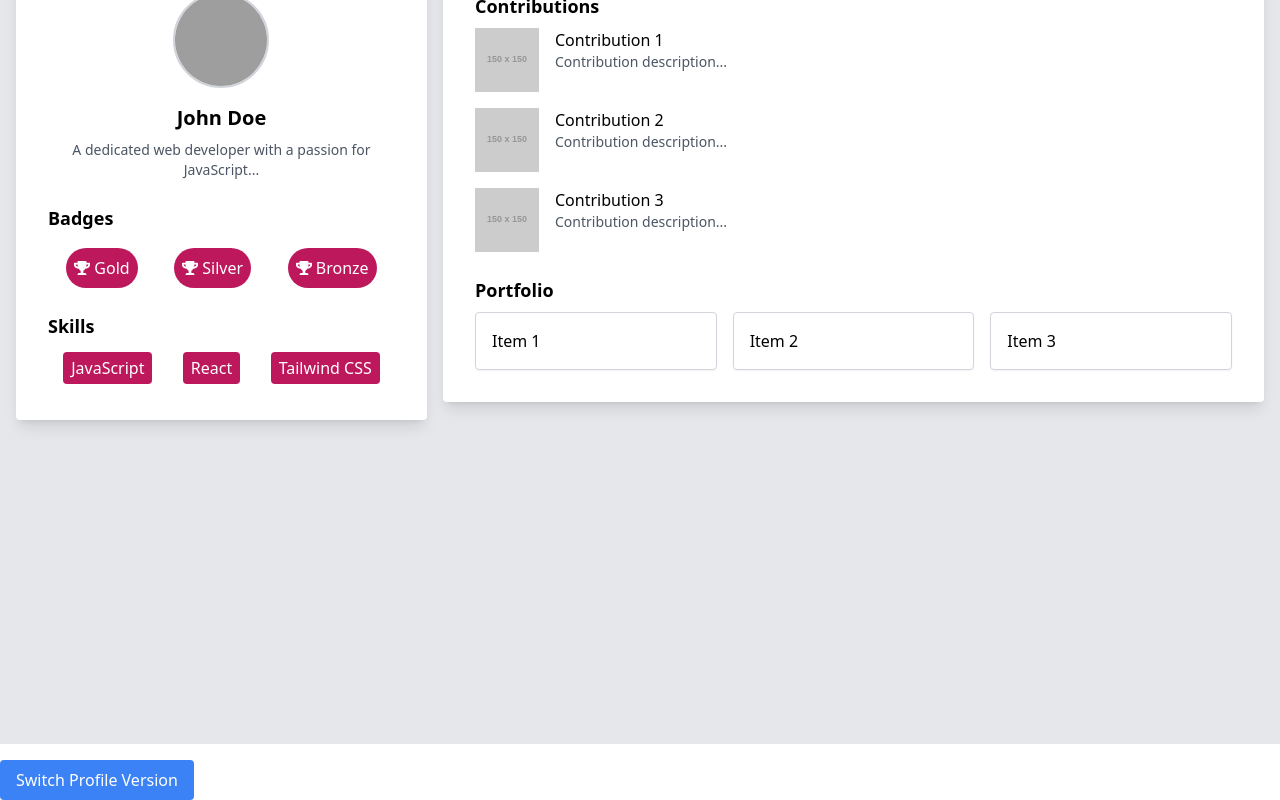
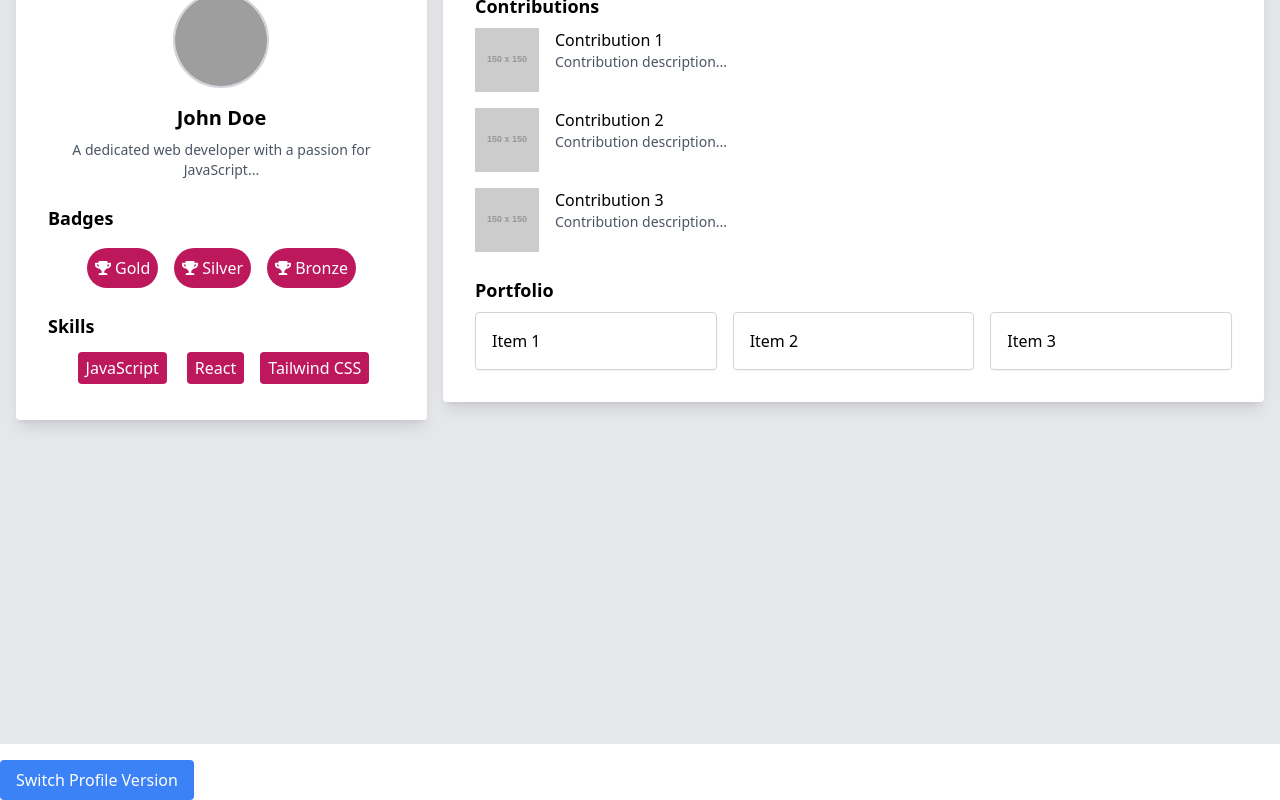
Before and after one commit to HAN-AIM-CMD-WG/Inclusive-Design, a React (Create React App) app in the folder frontend/: page /profile in a window 1280 px wide. Both pictures are taken after a click on the button "Switch Profile Version". Shown: the part 144-944 px from the top of the page. Built offline with nearby package versions, Linux system fonts and the light colour scheme; grey boxes are pictures that could not be loaded.

Commit message:
Update ProfileExample2.js

```diff
--- a/frontend/src/pages/ProfileExample2.js
+++ b/frontend/src/pages/ProfileExample2.js
@@ -28,7 +28,7 @@ const Profile = () => {
           <h1 className="mt-4 text-center text-xl font-semibold">{profile.name}</h1>
           <p className="mt-2 text-center text-sm text-gray-600">{profile.intro}</p>
           <h2 className="mt-6 text-lg font-semibold">Badges</h2>
-          <div className="mt-4 flex justify-around">
+          <div className="mt-4 flex justify-center space-x-4">
             {badges.map((badge, index) => (
               <div key={index} className="p-2 bg-pink-700 text-white rounded-full flex items-center">
                 <FaTrophy />
@@ -37,7 +37,7 @@ const Profile = () => {
             ))}
           </div>
           <h2 className="mt-6 text-lg font-semibold">Skills</h2>
-          <div className="mt-2 flex flex-wrap justify-around">
+          <div className="mt-2 flex flex-wrap justify-center space-x-4">
             {skills.map((skill, index) => (
               <span key={index} className="m-1 bg-pink-700 text-white rounded px-2 py-1 hover:bg-pink-600 transition duration-200 cursor-pointer">{skill}</span>
             ))}
```
